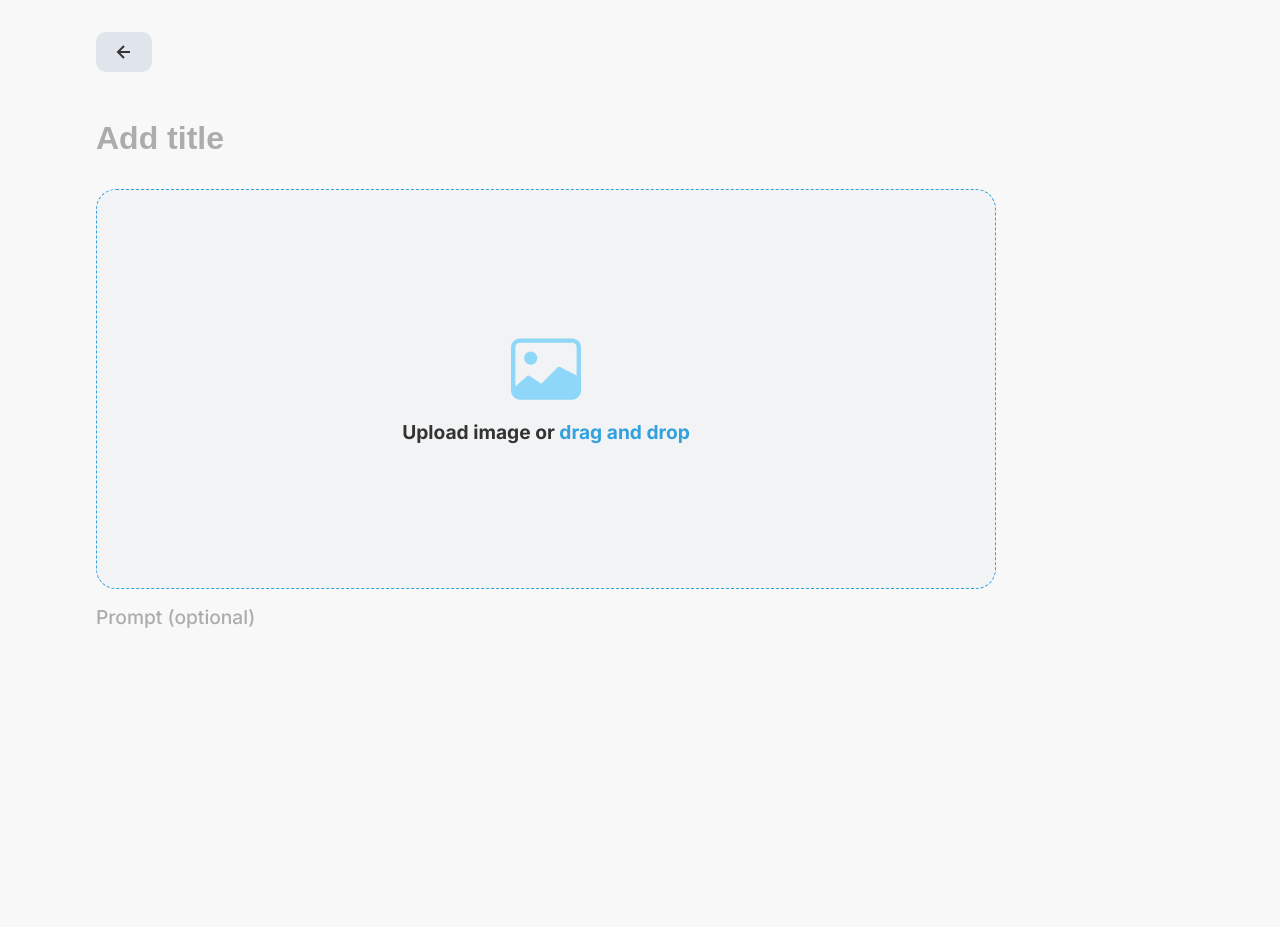
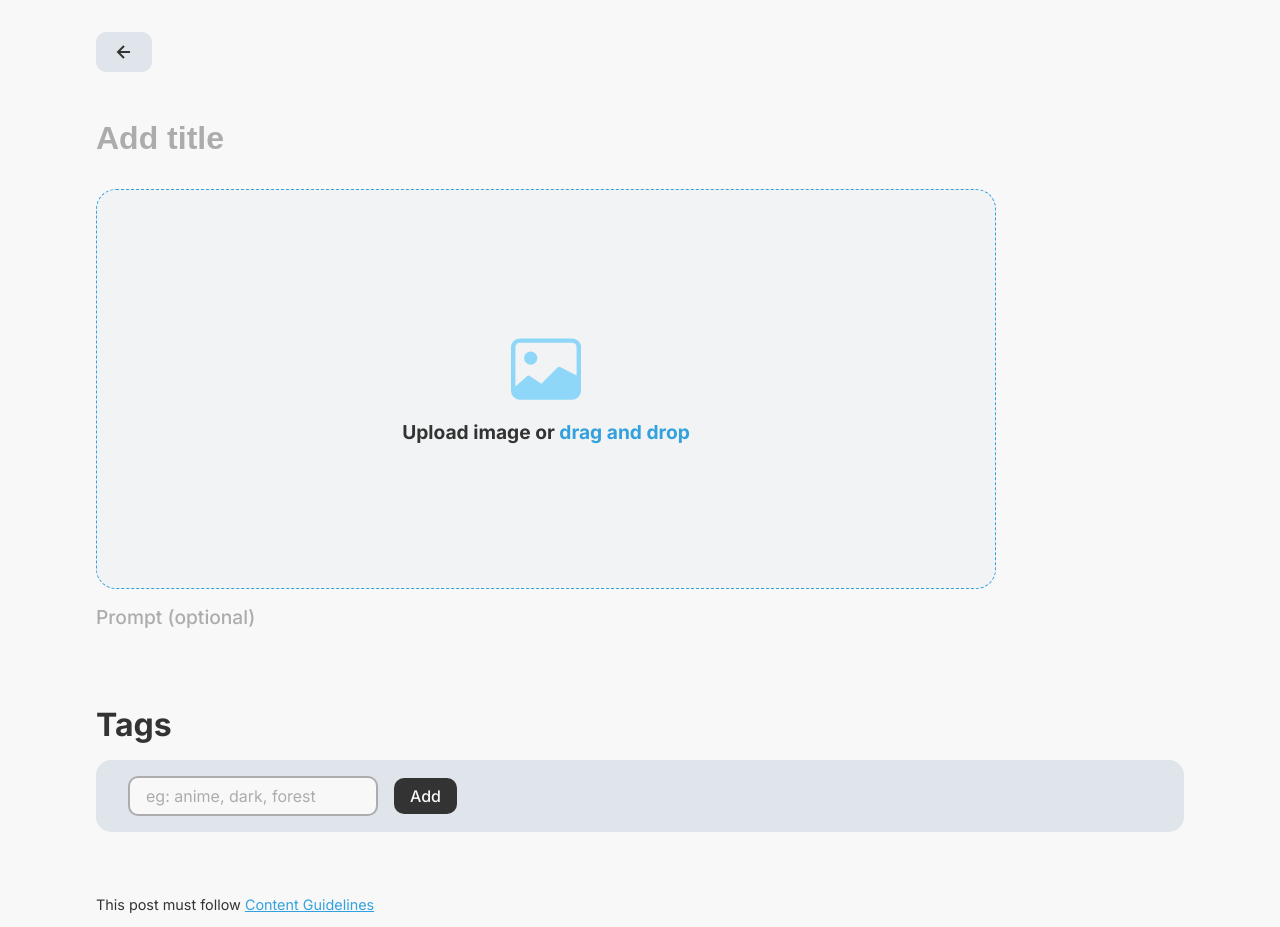
Before and after one commit to nishaj0/Ai_WallHub, a React (Vite) app in the folder client/: page /upload-post in a window 1280 px wide. Shown: the top 927 px of the page. Before the commit the page ends 800 px from the top, so only its background shows below. Built offline with nearby package versions, Linux system fonts and the light colour scheme.

Commit message:
added tag section and submit button to UploadPost

```diff
--- a/client/src/pages/UploadPost/UploadPost.jsx
+++ b/client/src/pages/UploadPost/UploadPost.jsx
@@ -4,7 +4,8 @@ import "./uploadPost.css";
 import { useState, useEffect } from "react";
 import { Form } from "react-router-dom";
 import { BiLeftArrowAlt } from "react-icons/bi";
-import {BsImage} from "react-icons/bs";
+import { BsImage } from "react-icons/bs";
+import { AiFillCloseCircle } from "react-icons/ai";
 
 function UploadPost() {
    const [image, setImage] = useState(null);
@@ -12,10 +13,12 @@ function UploadPost() {
       title: "",
       prompt: "",
    });
+   const [tags, setTags] = useState([]);
+   const [tagInput, setTagInput] = useState("");
 
-   // useEffect(() => {
-   //    console.log(image);
-   // }, [image]);
+   useEffect(() => {
+      console.log(tags);
+   }, [tags]);
 
    function handleImage(e) {
       if (e.target.files[0]) {
@@ -37,6 +40,35 @@ function UploadPost() {
       });
    }
 
+   function handleTagInput(e) {
+      setTagInput(e.target.value);
+   }
+
+   function addTag() {
+      if (tagInput.length > 0) {
+         setTags([...tags, tagInput]);
+         setTagInput("");
+      }
+   }
+
+   function handleKeyDown(e) {
+      if (e.key === "Enter") {
+         addTag();
+      }
+   }
+
+   // function for when user clicked close button on tag
+   function handleTagClose(e) {
+      let tag;
+      if (e.target.tagName === "svg") {
+         tag = e.target.parentElement.innerText;
+      } else {
+         tag = e.target.parentElement.parentElement.innerText;
+      }
+      const newTags = tags.filter((t) => t != tag);
+      setTags(newTags);
+   }
+
    return (
       <div className="wallHub__uploadPost">
          <button className="wallHub__uploadPost-backButton">
@@ -49,7 +81,7 @@ function UploadPost() {
                className="wallHub__uploadPost-form_textInput"
                name="title"
                placeholder="Add title"
-               onChange={(e)=>handleChange(e)}
+               onChange={(e) => handleChange(e)}
                value={formData.title}
                required
                maxLength="50"
@@ -63,8 +95,10 @@ function UploadPost() {
                   className="wallHub__uploadPost-form_imgInput-container"
                   onClick={containerHandleClick}
                >
-                  <BsImage color="#8ed7f8" size={70}/>
-                  <h4>Upload image or <span>drag and drop</span></h4>
+                  <BsImage color="#8ed7f8" size={70} />
+                  <h4>
+                     Upload image or <span>drag and drop</span>
+                  </h4>
                   <input
                      type="file"
                      id="wallHub__uploadPost-form_imgInput"
@@ -84,11 +118,58 @@ function UploadPost() {
                className="wallHub__uploadPost-form_textarea"
                name="prompt"
                placeholder="Prompt (optional)"
-               required
-               onChange={(e)=>handleChange(e)}
+               onChange={(e) => handleChange(e)}
                value={formData.prompt}
             />
+            <h2 className="wallHub__uploadPost-form_tag-head">Tags</h2>
+            <div className="wallHub__uploadPost-form_tag-container">
+               {tags.length > 0 ? (
+                  <div className="wallHub__uploadPost-form_tag-display">
+                     {tags.map((tag, index) => (
+                        <span
+                           key={index}
+                           className="wallHub__uploadPost-form_tag-box"
+                        >
+                           {tag}
+                           <AiFillCloseCircle
+                              onClick={(e) => handleTagClose(e)}
+                           />
+                        </span>
+                     ))}
+                  </div>
+               ) : (
+                  ""
+               )}
 
+               <div className="wallHub__uploadPost-form_tagInput-container">
+                  <input
+                     type="text"
+                     id="wallHub__uploadPost-form_tagInput"
+                     className="wallHub__uploadPost-form_tagInput"
+                     name="tag"
+                     placeholder="eg: anime, dark, forest"
+                     maxLength={20}
+                     autoComplete="off"
+                     onChange={(e) => handleTagInput(e)}
+                     onKeyDown={handleKeyDown}
+                     value={tagInput}
+                  />
+                  <span
+                     className="wallHub__uploadPost-form_tagButton"
+                     onClick={addTag}
+                  >
+                     Add
+                  </span>
+               </div>
+            </div>
+            <div className="wallHub__uploadPost-form_submitButton-container">
+               <p>
+                  This post must follow <a href="#">Content Guidelines</a>
+               </p>
+               <button className="wallHub__uploadPost-form_submitButton">
+                  Upload
+               </button>
+            </div>
          </form>
       </div>
    );
--- a/client/src/pages/UploadPost/uploadPost.css
+++ b/client/src/pages/UploadPost/uploadPost.css
@@ -23,7 +23,7 @@
    cursor: pointer;
 }
 
-.wallHub__uploadPost-form{
+.wallHub__uploadPost-form {
    display: flex;
    flex-direction: column;
    align-items: flex-start;
@@ -32,7 +32,7 @@
    margin-top: 3rem;
 }
 
-.wallHub__uploadPost-form_textInput{
+.wallHub__uploadPost-form_textInput {
    width: 100%;
    border-radius: 10px;
    background: var(--main-color-light);
@@ -43,12 +43,13 @@
    font-weight: var(--font-weight-extreme);
    white-space: pre-wrap;
    word-wrap: break-word;
-   &::placeholder{
+
+   &::placeholder {
       color: var(--light-color-gray);
    }
 }
 
-.wallHub__uploadPost-form_imgInput-container{
+.wallHub__uploadPost-form_imgInput-container {
    display: flex;
    flex-direction: column;
    align-items: center;
@@ -63,17 +64,17 @@
    cursor: pointer;
 }
 
-.wallHub__uploadPost-form_imgInput-container h4{
+.wallHub__uploadPost-form_imgInput-container h4 {
    margin-top: 1rem;
    font-size: var(--h4-font-size);
    color: var(--main-color-dark);
 }
 
-.wallHub__uploadPost-form_imgInput-container h4 span{
+.wallHub__uploadPost-form_imgInput-container h4 span {
    color: var(--main-sky-blue);
 }
 
-.wallHub__uploadPost-form_image-container{
+.wallHub__uploadPost-form_image-container {
    display: flex;
    align-items: flex-start;
    justify-content: flex-start;
@@ -81,7 +82,7 @@
    width: 100%;
 }
 
-.wallHub__uploadPost-form_image-container img{
+.wallHub__uploadPost-form_image-container img {
    max-width: 100%;
    max-height: 100%;
    width: auto;
@@ -89,7 +90,7 @@
    border-radius: 10px;
 }
 
-.wallHub__uploadPost-form_textarea{
+.wallHub__uploadPost-form_textarea {
    width: 100%;
    height: 100px;
    margin-top: 1rem;
@@ -101,7 +102,136 @@
    font-weight: var(--font-weight-mid);
    font-family: var(--primary-font-family);
    resize: none;
-   &::placeholder{
+
+   &::placeholder {
       color: var(--light-color-gray);
    }
 }
+
+.wallHub__uploadPost-form_tag-head {
+   font-size: var(--h2-font-size);
+   color: var(--main-color-dark);
+}
+
+.wallHub__uploadPost-form_tag-container {
+   display: flex;
+   flex-direction: column;
+   align-items: flex-start;
+   justify-content: flex-start;
+   margin-top: 1rem;
+   width: 100%;
+   background: var(--input-bg-color);
+   border-radius: 15px;
+   padding: 1rem 2rem;
+}
+
+.wallHub__uploadPost-form_tag-display {
+   display: flex;
+   align-items: center;
+   justify-content: flex-start;
+   flex-wrap: wrap;
+   width: 100%;
+   margin-top: .5rem;
+   margin-bottom: 2rem;
+   padding: .5rem;
+   background-color: var(--main-color-light);
+   border-radius: 15px;
+}
+
+.wallHub__uploadPost-form_tag-box {
+   display: flex;
+   align-items: center;
+   justify-content: center;
+   margin: .5rem .5rem .5rem .5rem;
+   padding: .5rem 1rem;
+   background-color: var(--input-bg-color);
+   color: var(--main-color-dark);
+   border-radius: 10px;
+   position: relative;
+}
+
+.wallHub__uploadPost-form_tag-box svg {
+   position: absolute;
+   /* little outside of the relative */
+   top: -5px;
+   right: -5px;
+   width: 20px;
+   height: 20px;
+   fill: var(--main-color-dark);
+   cursor: pointer;
+}
+
+.wallHub__uploadPost-form_tagInput-container {
+   display: flex;
+   align-items: center;
+   justify-content: flex-start;
+   width: 100%;
+}
+
+.wallHub__uploadPost-form_tagInput {
+   width: 250px;
+   height: 40px;
+   padding: 1rem;
+   border-radius: 10px;
+   outline: none;
+   border: 2px var(--light-color-gray) solid;
+   background: var(--main-color-light);
+   color: var(--main-color-dark);
+   font-size: var(--p-font-size);
+   font-weight: var(--font-weight-low);
+   font-family: var(--primary-font-family);
+
+   &::placeholder {
+      color: var(--light-color-gray);
+   }
+}
+
+.wallHub__uploadPost-form_tagButton {
+   display: flex;
+   align-items: center;
+   justify-content: center;
+   margin-left: 1rem;
+   padding: .5rem 1rem;
+   border-radius: 10px;
+   background: var(--main-color-dark);
+   border: none;
+   color: var(--main-color-light);
+   font-size: var(--p-font-size);
+   font-weight: var(--font-weight-mid);
+   font-family: var(--primary-font-family);
+   cursor: pointer;
+}
+
+.wallHub__uploadPost-form_submitButton-container {
+   display: flex;
+   flex-direction: column;
+   align-items: flex-start;
+   justify-content: flex-start;
+   margin-top: 4rem;
+   width: 100%;
+}
+
+.wallHub__uploadPost-form_submitButton-container p {
+   font-size: var(--small-font-size);
+   color: var(--main-color-dark);
+}
+
+.wallHub__uploadPost-form_submitButton-container p a {
+   color: var(--main-sky-blue);
+   text-decoration: underline;
+}
+
+.wallHub__uploadPost-form_submitButton {
+   display: flex;
+   align-items: center;
+   justify-content: center;
+   margin-top: 1rem;
+   padding: .5rem 1rem;
+   border-radius: 10px;
+   background: var(--main-sky-blue);
+   border: none;
+   color: var(--main-color-light);
+   font-size: var(--p-font-size);
+   font-family: var(--primary-font-family);
+   cursor: pointer;
+}
```
